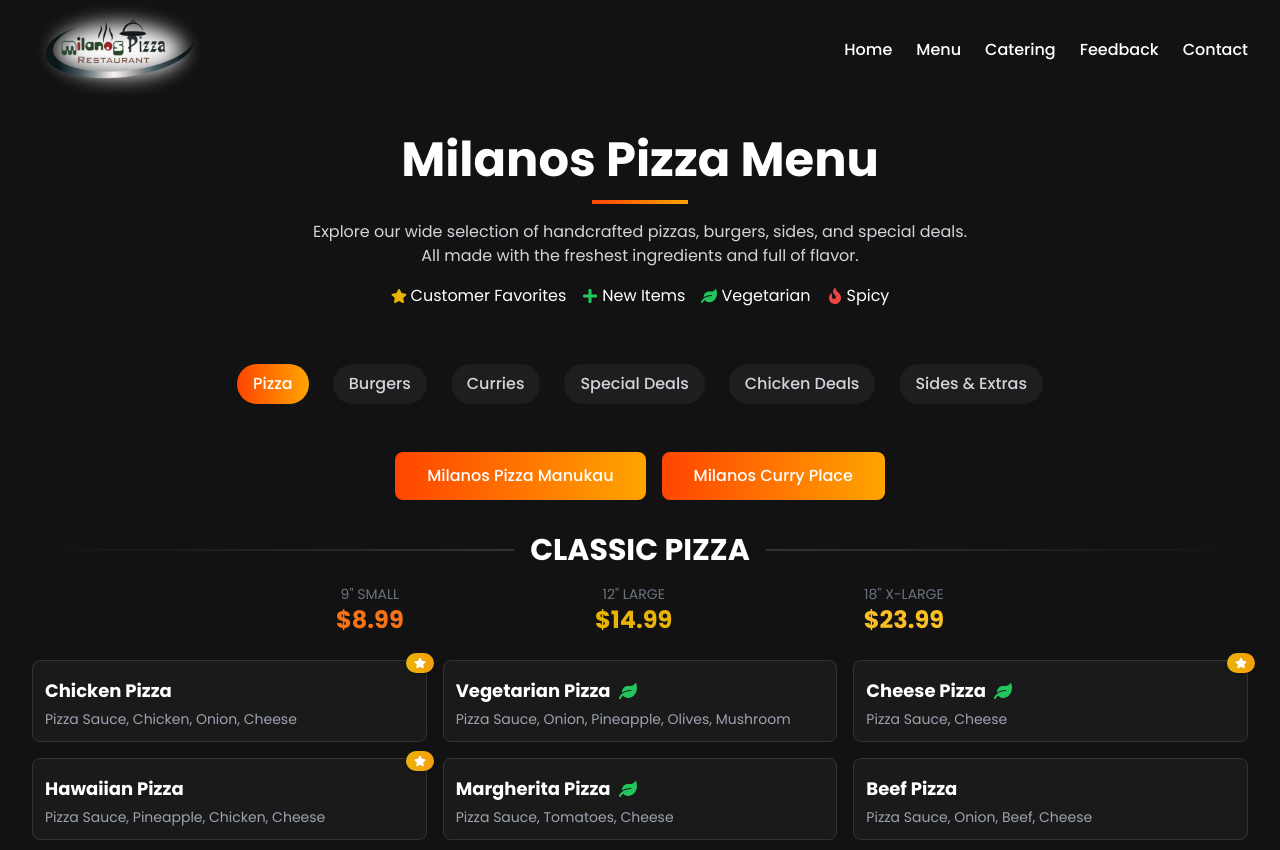
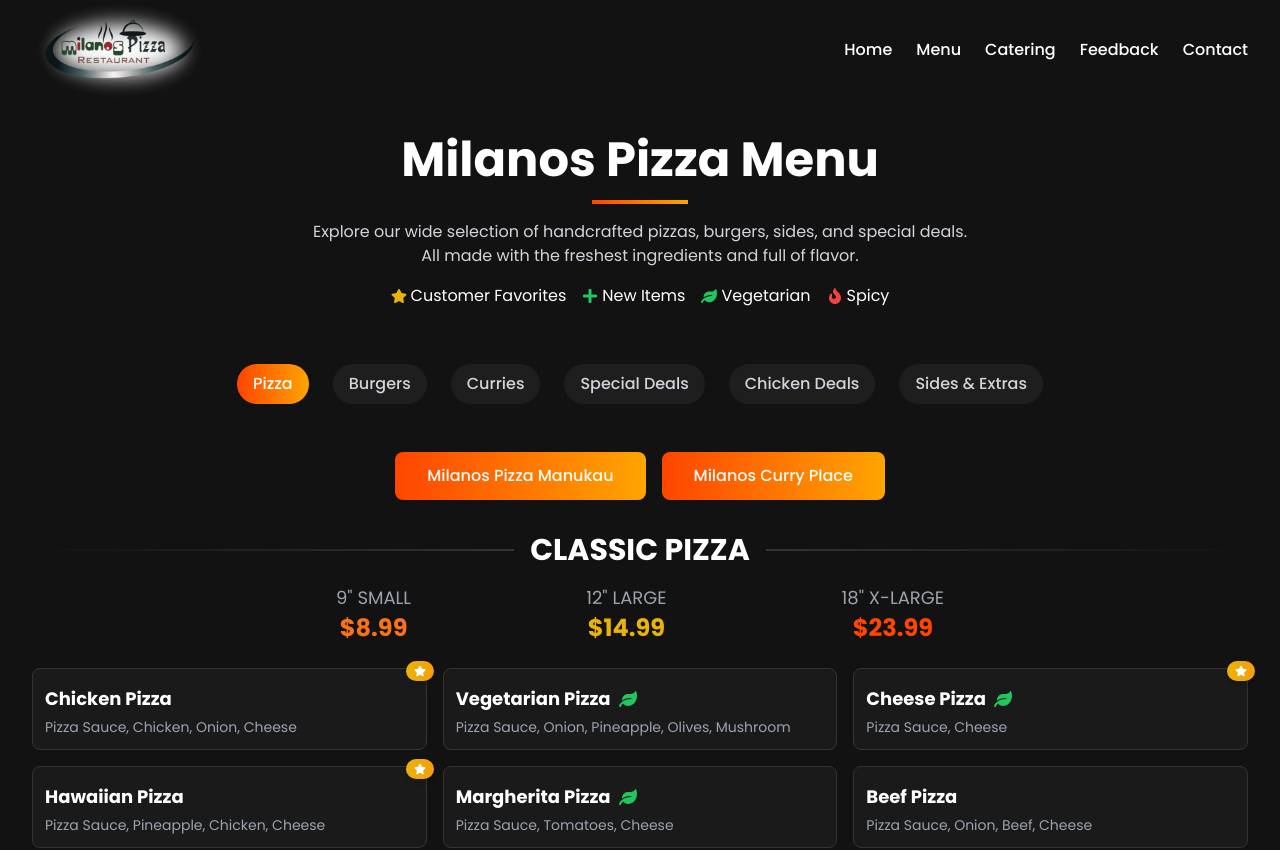
Before and after one commit to jemin136/milanospizza, a React (Vite) app: page /milanospizza/menu in a window 1280 px wide. Shown: the top 850 px of the page. Built offline with nearby package versions, Linux system fonts and the light colour scheme.

Commit message:
Issue fixes

```diff
--- a/src/pages/MenuPage.tsx
+++ b/src/pages/MenuPage.tsx
@@ -58,18 +58,18 @@
 
   // Function to render pizza size prices (now used at category level)
   const renderPizzaSizes = (sizes: any) => (
-    <div className="flex justify-between text-sm mb-6 w-1/2 !important">
+    <div className="flex justify-between text-sm mb-6 w-full md:w-1/2 !important">
       <div>
-        <div className="text-md text-gray-500 text-center">9" SMALL</div>
+        <div className="text-lg text-gray-400 text-center">9" SMALL</div>
         <div className="text-2xl text-orange-500 font-bold text-center">${sizes.small.toFixed(2)}</div>
       </div>
       <div>
-        <div className="text-md text-gray-500 text-center">12" LARGE</div>
+        <div className="text-lg text-gray-400 text-center">12" LARGE</div>
         <div className="text-2xl text-yellow-500 font-bold text-center">${sizes.large.toFixed(2)}</div>
       </div>
       <div>
-        <div className="text-md text-gray-500 text-center">18" X-LARGE</div>
-        <div className="text-2xl text-amber-400 font-bold text-center">${sizes.xlarge.toFixed(2)}</div>
+        <div className="text-lg text-gray-400 text-center">18" X-LARGE</div>
+        <div className="text-2xl text-[#FF4500] font-bold text-center">${sizes.xlarge.toFixed(2)}</div>
       </div>
     </div>
   );
```
